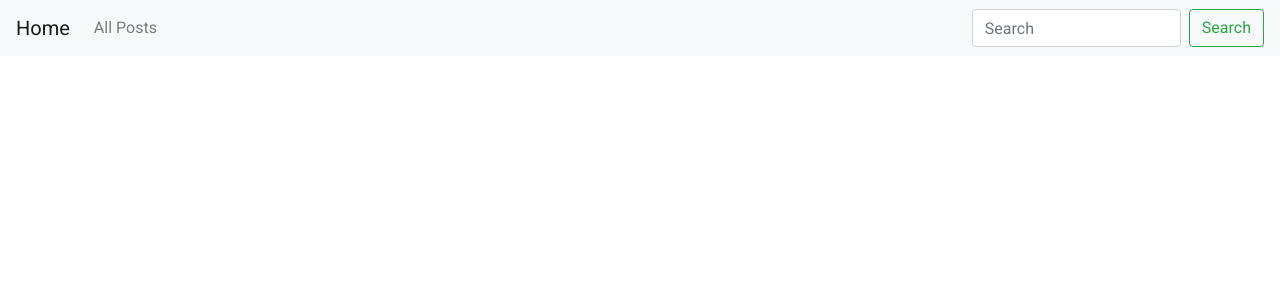
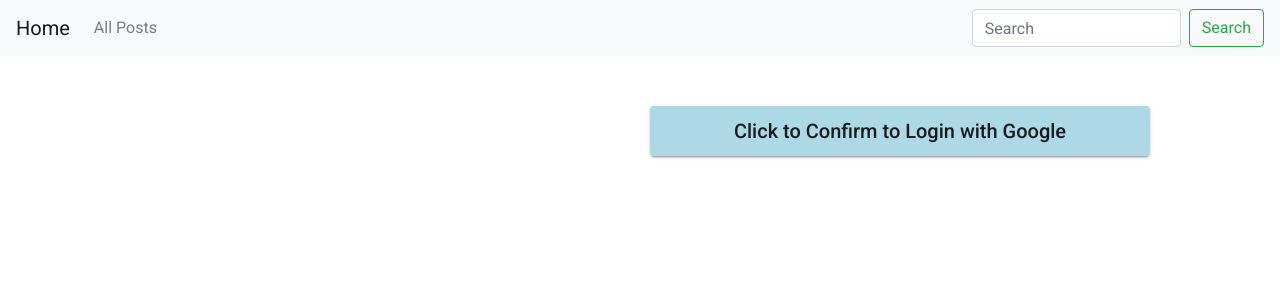
Before and after one commit to oliverliuoo/cc-social-media-frontend, an Angular app in the folder ui/: page /login/callback in a window 1280 px wide. Before the commit this address led to /. Shown: the top 300 px of the page. Built offline with nearby package versions, Linux system fonts and the light colour scheme.

Commit message:
Add google-login callback page.

```diff
--- a/ui/src/app/app-routing.module.ts
+++ b/ui/src/app/app-routing.module.ts
@@ -6,6 +6,7 @@
 import {HomePageComponent} from "./home-page/home-page.component";
 import {FollowersComponent} from './followers/followers.component';
 import {FollowingsComponent} from './followings/followings.component';
+import {GoogleLoginCallbackComponent} from "./google-login-callback/google-login-callback.component";
 
 
 const routes: Routes = [
@@ -16,8 +17,9 @@
   { path: 'home/:user_id', component: HomePageComponent },
   { path: 'login', component: LoginComponent},
   { path: 'signup', component: SignupComponent},
-  {path: 'followers', component: FollowersComponent},
-  {path: 'followings', component: FollowingsComponent}
+  { path: 'login/callback', component: GoogleLoginCallbackComponent},
+  { path: 'followers', component: FollowersComponent },
+  { path: 'followings', component: FollowingsComponent }
 ];
 
 @NgModule({
--- a/ui/src/app/app.module.ts
+++ b/ui/src/app/app.module.ts
@@ -29,6 +29,7 @@
 import { FollowersComponent } from './followers/followers.component';
 import { LogoutComponent } from './logout/logout.component';
 import { UserProfileComponent } from './user-profile/user-profile.component';
+import { GoogleLoginCallbackComponent } from './google-login-callback/google-login-callback.component';
 
 @NgModule({
   declarations: [
@@ -48,7 +49,8 @@
     FollowersComponent,
     HomePageComponent,
     LogoutComponent,
-    UserProfileComponent
+    UserProfileComponent,
+    GoogleLoginCallbackComponent
   ],
   imports: [
     BrowserModule,
--- /dev/null
+++ b/ui/src/app/google-login-callback/google-login-callback.component.css
@@ -0,0 +1,8 @@
+button {
+  width: 500px;
+  height: 50px;
+  margin-top: 50px;
+  margin-left: 650px;
+  font-size: 20px;
+  background-color: lightblue;
+}
--- /dev/null
+++ b/ui/src/app/google-login-callback/google-login-callback.component.html
@@ -0,0 +1 @@
+<button mat-raised-button (click)="loginRedirect()">Click to Confirm to Login with Google </button>
--- /dev/null
+++ b/ui/src/app/google-login-callback/google-login-callback.component.ts
@@ -0,0 +1,45 @@
+import {Component, Input} from '@angular/core';
+import {HttpClient} from "@angular/common/http";
+import {ActivatedRoute, Router} from "@angular/router";
+import {LoginServiceService} from "../login-page/log.service";
+
+@Component({
+  selector: 'app-google-login-callback',
+  templateUrl: './google-login-callback.component.html',
+  styleUrls: ['./google-login-callback.component.css']
+})
+export class GoogleLoginCallbackComponent {
+
+  @Input('ngModel') email: string;
+  @Input('ngModel') userName: string;
+
+  constructor(private http: HttpClient,
+              private route: ActivatedRoute,
+              private router: Router,
+              private loginService: LoginServiceService) {
+  }
+
+  ngOnInit(): void {
+  }
+
+  loginRedirect() {
+    this.loginService.checkLogin().subscribe((rsp) => {
+      // @ts-ignore
+      let userData = rsp.user;
+      if (userData !== null) {
+        // cache user info
+        localStorage.setItem('userId', userData.UserID);
+        localStorage.setItem('userName', userData.Username);
+        localStorage.setItem('userEmail', userData.Email);
+        this.userName = userData.Username;
+        this.email = userData.email;
+        this.router.navigateByUrl('/home/' + userData.UserID);
+      } else {
+        // redirect to login page
+        alert("Login failed, please try again.");
+        this.router.navigateByUrl('/login');
+      }
+    });
+  }
+
+}
--- a/ui/src/app/home-page/home-page.component.ts
+++ b/ui/src/app/home-page/home-page.component.ts
@@ -1,5 +1,5 @@
 import { Component } from '@angular/core';
-import { ActivatedRoute, Router } from '@angular/router'
+import {ActivatedRoute, Router} from '@angular/router'
 import {HttpClient} from "@angular/common/http";
 import {LoginServiceService} from "../login-page/log.service";
 
@@ -21,7 +21,10 @@
   }
 
   ngOnInit(): void {
-    // check login first
+    this.checkLogin();
+  }
+
+  checkLogin() {
     this.loginService.checkLogin().subscribe((rsp) => {
       // @ts-ignore
       let userData = rsp.user;
@@ -45,12 +48,4 @@
       }
     });
   }
-
-  onLogOut(): void {
-    this.http.get(this.logoutUrl).subscribe((rsp) => {
-      localStorage.removeItem('userId');
-      this.userId = '';
-      this.router.navigateByUrl('/login');
-    })
-  }
 }
--- a/ui/src/app/navbar/navbar.component.html
+++ b/ui/src/app/navbar/navbar.component.html
@@ -1,5 +1,5 @@
 <nav class="navbar navbar-expand-lg navbar-light bg-light">
-  <a class="navbar-brand" href="/home/{{userId}}">Home</a>
+  <a class="navbar-brand" href="/home/{{userId}}" (click)="onClickUpdateUserId()">Home</a>
   <button class="navbar-toggler" type="button" data-toggle="collapse" data-target="#navbarSupportedContent" aria-controls="navbarSupportedContent" aria-expanded="false" aria-label="Toggle navigation">
     <span class="navbar-toggler-icon"></span>
   </button>
@@ -9,7 +9,7 @@
 <!--      <li class="nav-item active">-->
 <!--        <a class="nav-link" href="/home/{{userId}}">Home <span class="sr-only">(current)</span></a>-->
 <!--      </li>-->
-      <li class="nav-item" (click)="onClickAllPosts()">
+      <li class="nav-item" (click)="onClickUpdateUserId()">
         <a class="nav-link" href="/all-posts/{{userId}}">All Posts</a>
       </li>
     </ul>
--- a/ui/src/app/navbar/navbar.component.ts
+++ b/ui/src/app/navbar/navbar.component.ts
@@ -31,7 +31,7 @@
     console.log(this.userId);
   }
 
-  onClickAllPosts(): void {
+  onClickUpdateUserId(): void {
     this.userId = localStorage.getItem('userId');
   }
 
--- a/ui/src/app/user-profile/user-profile.component.ts
+++ b/ui/src/app/user-profile/user-profile.component.ts
@@ -1,5 +1,5 @@
-import { Component } from '@angular/core';
-import {Router} from "@angular/router";
+import {Component, Input} from '@angular/core';
+import {ActivatedRoute, Router} from "@angular/router";
 import {HttpClient} from "@angular/common/http";
 
 @Component({
@@ -8,11 +8,12 @@
   styleUrls: ['./user-profile.component.css']
 })
 export class UserProfileComponent {
-  userName: string;
+  @Input('ngModel') userName: string;
   userId: string;
   logoutUrl = 'https://127.0.0.1:5011/logout';
 
-  constructor(private http: HttpClient, private router: Router) {
+  constructor(private http: HttpClient,
+              private router: Router) {
   }
 
   ngOnInit(): void {
@@ -24,7 +25,9 @@
   onLogOut(): void {
     this.http.get(this.logoutUrl).subscribe((rsp) => {
       localStorage.removeItem('userId');
+      localStorage.removeItem('userName');
       this.userId = '';
+      this.userName = ''
       this.router.navigateByUrl('/login');
     })
   }
```
Also changed, not shown: 1 other file (tests, documents, lock files or other folders).
